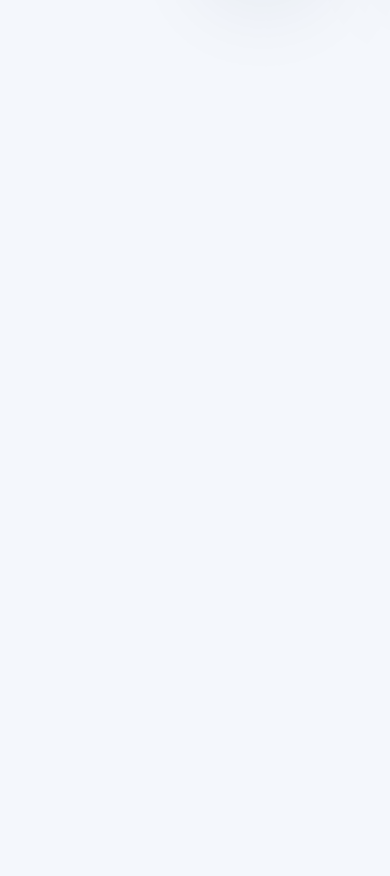
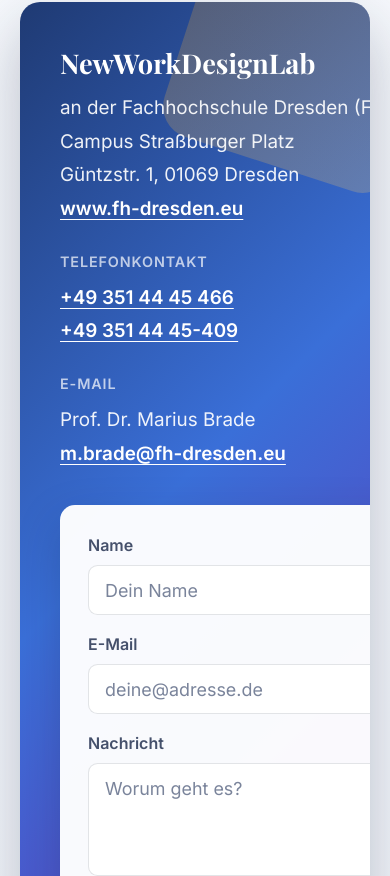
Before and after one commit to NewWorkDesignLab/website, a Next.js app: page / in a window 390 px wide. Shown: the part 4256-5132 px from the top of the page. Before the commit the page ends 4259 px from the top, so only its background shows below. Built offline with nearby package versions, Linux system fonts and the light colour scheme; a web font is replaced by a local one.

Commit message:
added contact form (no-server connection jet)

```diff
--- a/src/app/page.tsx
+++ b/src/app/page.tsx
@@ -51,9 +51,18 @@
             <br />
             {t.descLine2}
           </p>
-          <Link href="/contact" className="cta">
+          <a
+            href="#contact"
+            className="cta"
+            onClick={(e) => {
+              e.preventDefault();
+              document
+                .getElementById("contact")
+                ?.scrollIntoView({ behavior: "smooth" });
+            }}
+          >
             {t.cta.contact}
-          </Link>
+          </a>
         </div>
       </section>
 
@@ -119,6 +128,102 @@
         <EventStrip />
       </section>
 
+      <section id="contact" className="home-contact">
+        <div className="pillars-intro">
+          <h2 className="pillars-heading">{t.homeContact.heading}</h2>
+          <p className="pillars-lead">{t.homeContact.intro}</p>
+        </div>
+
+        <div className="home-contact-panel">
+          <div className="home-contact-info">
+            <div className="home-contact-block">
+              <strong>{t.homeContact.orgName}</strong>
+              {t.homeContact.orgLines.map((line) => (
+                <span key={line}>{line}</span>
+              ))}
+              <a
+                className="home-contact-link"
+                href={t.homeContact.websiteUrl}
+                target="_blank"
+                rel="noopener noreferrer"
+              >
+                {t.homeContact.websiteLabel}
+              </a>
+            </div>
+
+            <div className="home-contact-block">
+              <span className="home-contact-block-label">
+                {t.homeContact.phoneLabel}
+              </span>
+              {t.homeContact.phones.map((phone) => (
+                <a
+                  key={phone}
+                  className="home-contact-link"
+                  href={`tel:${phone.replace(/[^+\d]/g, "")}`}
+                >
+                  {phone}
+                </a>
+              ))}
+            </div>
+
+            <div className="home-contact-block">
+              <span className="home-contact-block-label">
+                {t.homeContact.emailLabel}
+              </span>
+              <span>{t.homeContact.person}</span>
+              <a
+                className="home-contact-link"
+                href={`mailto:${t.homeContact.email}`}
+              >
+                {t.homeContact.email}
+              </a>
+            </div>
+          </div>
+
+          {/* Form is presentational for now – wiring follows once our own
+              server endpoint is ready. */}
+          <form
+            className="home-contact-form"
+            onSubmit={(e) => e.preventDefault()}
+          >
+            <div className="home-contact-field">
+              <label htmlFor="contact-name">{t.homeContact.form.name}</label>
+              <input
+                id="contact-name"
+                name="name"
+                type="text"
+                placeholder={t.homeContact.form.namePlaceholder}
+                autoComplete="name"
+              />
+            </div>
+            <div className="home-contact-field">
+              <label htmlFor="contact-email">{t.homeContact.form.email}</label>
+              <input
+                id="contact-email"
+                name="email"
+                type="email"
+                placeholder={t.homeContact.form.emailPlaceholder}
+                autoComplete="email"
+              />
+            </div>
+            <div className="home-contact-field">
+              <label htmlFor="contact-message">
+                {t.homeContact.form.message}
+              </label>
+              <textarea
+                id="contact-message"
+                name="message"
+                rows={4}
+                placeholder={t.homeContact.form.messagePlaceholder}
+              />
+            </div>
+            <button type="submit" className="cta home-contact-submit">
+              {t.homeContact.form.submit}
+            </button>
+          </form>
+        </div>
+      </section>
+
       <SiteFooter />
     </main>
   );
--- a/src/content/texts.json
+++ b/src/content/texts.json
@@ -28,6 +28,32 @@
     "events": {
       "heading": "Wir sind dabei.",
       "intro": "Ob Messe, Konferenz oder Branchentreffen – wir sind gern vor Ort, zeigen, woran wir arbeiten, und kommen mit Menschen ins Gespräch."
+    },
+    "homeContact": {
+      "heading": "Lass uns sprechen.",
+      "intro": "Lust auf eine Zusammenarbeit oder eine Frage zu einem unserer Projekte? Wir freuen uns auf deine Nachricht.",
+      "orgName": "NewWorkDesignLab",
+      "orgLines": [
+        "an der Fachhochschule Dresden (FHD)",
+        "Campus Straßburger Platz",
+        "Güntzstr. 1, 01069 Dresden"
+      ],
+      "websiteLabel": "www.fh-dresden.eu",
+      "websiteUrl": "https://www.fh-dresden.eu",
+      "phoneLabel": "Telefonkontakt",
+      "phones": ["+49 351 44 45 466", "+49 351 44 45-409"],
+      "emailLabel": "E-Mail",
+      "person": "Prof. Dr. Marius Brade",
+      "email": "m.brade@fh-dresden.eu",
+      "form": {
+        "name": "Name",
+        "namePlaceholder": "Dein Name",
+        "email": "E-Mail",
+        "emailPlaceholder": "deine@adresse.de",
+        "message": "Nachricht",
+        "messagePlaceholder": "Worum geht es?",
+        "submit": "Nachricht senden"
+      }
     },
     "pillarsHeading": "Was uns antreibt.",
     "pillarsIntro": "Hinter Forschung, Transfer und Beratung steht für uns immer dasselbe: Begeisterung für das, was Menschen wirklich weiterbringt. In Projekten zu AR, VR und KI geht es uns nie allein um die Technologie, sondern um Erstaunen, Verbindung und echten Wert für Menschen – darum, Flow erlebbar zu machen und Dinge umzusetzen, die am Ende spürbar einen Nutzen bringen.",
@@ -130,6 +156,32 @@
       "heading": "We're there.",
       "intro": "Whether it's a trade fair, conference or industry meet-up – we love being on site, showing what we work on and getting into conversation with people."
     },
+    "homeContact": {
+      "heading": "Let's talk.",
+      "intro": "Keen to collaborate or have a question about one of our projects? We look forward to hearing from you.",
+      "orgName": "NewWorkDesignLab",
+      "orgLines": [
+        "at the University of Applied Sciences Dresden (FHD)",
+        "Campus Straßburger Platz",
+        "Güntzstr. 1, 01069 Dresden"
+      ],
+      "websiteLabel": "www.fh-dresden.eu",
+      "websiteUrl": "https://www.fh-dresden.eu",
+      "phoneLabel": "Phone",
+      "phones": ["+49 351 44 45 466", "+49 351 44 45-409"],
+      "emailLabel": "Email",
+      "person": "Prof. Dr. Marius Brade",
+      "email": "m.brade@fh-dresden.eu",
+      "form": {
+        "name": "Name",
+        "namePlaceholder": "Your name",
+        "email": "Email",
+        "emailPlaceholder": "you@address.com",
+        "message": "Message",
+        "messagePlaceholder": "What's it about?",
+        "submit": "Send message"
+      }
+    },
     "pillarsHeading": "What drives us.",
     "pillarsIntro": "Behind research, transfer and consulting, the same thing always drives us: a passion for what truly moves people forward. In our AR, VR and AI projects it is never just about the technology, but about wonder, connection and real value for people – about making flow tangible and building things that deliver a genuine, noticeable benefit.",
     "pillars": [
--- a/src/styles/globals.css
+++ b/src/styles/globals.css
@@ -1453,6 +1453,178 @@
 }
 
 /* ------------------------------------------------------------------ */
+/* Home: closing contact section                                      */
+/* ------------------------------------------------------------------ */
+.home-contact {
+  position: relative;
+  z-index: 3;
+  align-self: center;
+  width: 100%;
+  max-width: 72rem;
+  /* Generous breathing room above so the page settles before its close. */
+  padding-top: 11rem;
+  padding-bottom: 2rem;
+  display: flex;
+  flex-direction: column;
+  gap: 3.5rem;
+}
+
+/* The "bunte viereckige" element: a vivid brand-gradient panel that lifts the
+   contact block off the page and rounds the homepage off. */
+.home-contact-panel {
+  position: relative;
+  overflow: hidden;
+  border-radius: 1.75rem;
+  padding: clamp(2.5rem, 4vw, 4rem);
+  background: linear-gradient(
+    135deg,
+    var(--blue-deep) 0%,
+    var(--blue) 46%,
+    var(--purple) 100%
+  );
+  box-shadow: 0 1.5rem 4rem rgba(20, 33, 61, 0.28);
+  display: grid;
+  grid-template-columns: 1fr 1.05fr;
+  gap: clamp(2.5rem, 4vw, 4.5rem);
+  align-items: start;
+}
+
+/* Soft, rotated colour pops break up the gradient and add playfulness. */
+.home-contact-panel::before,
+.home-contact-panel::after {
+  content: "";
+  position: absolute;
+  pointer-events: none;
+  border-radius: 2rem;
+}
+
+.home-contact-panel::before {
+  width: 15rem;
+  height: 15rem;
+  top: -4.5rem;
+  right: -3.5rem;
+  transform: rotate(18deg);
+  background: linear-gradient(135deg, var(--orange), #ffcf6b);
+  opacity: 0.22;
+}
+
+.home-contact-panel::after {
+  width: 11rem;
+  height: 11rem;
+  bottom: -3.5rem;
+  left: -2.5rem;
+  transform: rotate(-12deg);
+  background: linear-gradient(135deg, var(--green), #b8ecca);
+  opacity: 0.2;
+}
+
+.home-contact-info {
+  position: relative;
+  z-index: 1;
+  display: flex;
+  flex-direction: column;
+  gap: 1.6rem;
+  color: #fff;
+}
+
+.home-contact-block {
+  display: flex;
+  flex-direction: column;
+  gap: 0.22rem;
+  font-size: 1.18rem;
+  line-height: 1.6;
+  color: rgba(255, 255, 255, 0.92);
+}
+
+.home-contact-block strong {
+  font-family: var(--font-display);
+  font-size: 1.7rem;
+  font-weight: 700;
+  color: #fff;
+  margin-bottom: 0.25rem;
+}
+
+.home-contact-block-label {
+  font-size: 0.9rem;
+  font-weight: 600;
+  letter-spacing: 0.06em;
+  text-transform: uppercase;
+  color: rgba(255, 255, 255, 0.7);
+  margin-bottom: 0.4rem;
+}
+
+.home-contact-link {
+  width: fit-content;
+  color: #fff;
+  font-weight: 600;
+  text-decoration: underline;
+  text-underline-offset: 0.2em;
+  transition: opacity 0.2s ease;
+}
+
+.home-contact-link:hover {
+  opacity: 0.8;
+}
+
+.home-contact-form {
+  position: relative;
+  z-index: 1;
+  display: flex;
+  flex-direction: column;
+  gap: 1.05rem;
+  padding: clamp(1.75rem, 2.5vw, 2.5rem);
+  background: rgba(255, 255, 255, 0.97);
+  border-radius: var(--corner);
+  box-shadow: 0 1rem 2.75rem rgba(20, 33, 61, 0.22);
+}
+
+.home-contact-field {
+  display: flex;
+  flex-direction: column;
+  gap: 0.4rem;
+}
+
+.home-contact-field label {
+  font-size: 1rem;
+  font-weight: 600;
+  color: var(--ink-soft);
+}
+
+.home-contact-field input,
+.home-contact-field textarea {
+  font-family: inherit;
+  font-size: 1.12rem;
+  color: var(--ink);
+  padding: 0.85rem 1rem;
+  border: 1px solid var(--border);
+  border-radius: 0.6rem;
+  background: #fff;
+  transition: border-color 0.2s ease, box-shadow 0.2s ease;
+}
+
+.home-contact-field input::placeholder,
+.home-contact-field textarea::placeholder {
+  color: var(--muted);
+}
+
+.home-contact-field input:focus,
+.home-contact-field textarea:focus {
+  outline: none;
+  border-color: var(--blue);
+  box-shadow: 0 0 0 0.1875rem rgba(58, 111, 216, 0.15);
+}
+
+.home-contact-field textarea {
+  resize: vertical;
+  min-height: 7rem;
+}
+
+.home-contact-submit {
+  margin-top: 0.4rem;
+  border: none;
+}
+
+/* ------------------------------------------------------------------ */
 /* Tablet                                                             */
 /* ------------------------------------------------------------------ */
 @media (max-width: 860px) and (min-width: 769px) {
@@ -1473,6 +1645,9 @@
   }
   .pillar-card {
     padding: 2.75rem 2.25rem 2.5rem;
+  }
+  .home-contact-panel {
+    grid-template-columns: 1fr;
   }
 }
 
@@ -1656,6 +1831,17 @@
   .event-card-blurb {
     max-height: none;
     opacity: 1;
+  }
+
+  /* Closing contact section */
+  .home-contact {
+    padding-top: 3.5rem;
+    gap: 2.5rem;
+  }
+  .home-contact-panel {
+    grid-template-columns: 1fr;
+    gap: 2.25rem;
+    border-radius: 1.25rem;
   }
 
   /* Footer flows at the end on every page (no overlap with the bar). */
```
Also changed, not shown: 1 other file (tests, documents, lock files or other folders).
